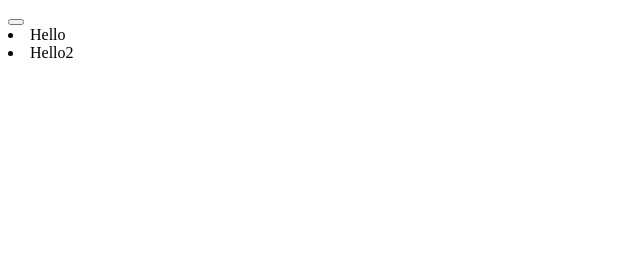
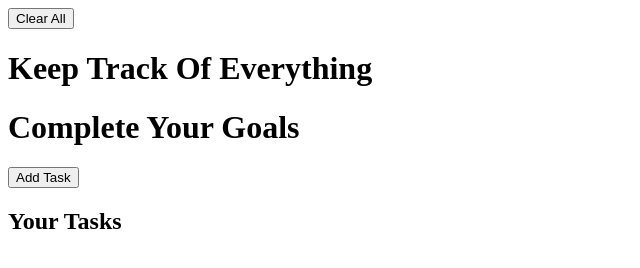
Before and after one commit to Trent1444/Task-Tracker-Javascript, a plain HTML site: page index.html in a window 1280 px wide. Shown: the whole page, without its empty margins (0-640 px from the left). Drawn offline with Linux system fonts and the light colour scheme.

Commit message:
redesigned structure and of project'

```diff
--- a/index.html
+++ b/index.html
@@ -4,20 +4,20 @@
     <meta charset="UTF-8" />
     <meta http-equiv="X-UA-Compatible" content="IE=edge" />
     <meta name="viewport" content="width=device-width, initial-scale=1.0" />
-    <title>Trent's Todo</title>
+    <title>Your List Of Items To Do</title>
   </head>
   <body>
-    <nav>
-      <button></button>
-    </nav>
-    <main>
-      <div class="addTask">
-        <li>Hello</li>
-        <li>Hello2</li>
-      </div>
-    </main>
-    <footer>
-      <h2></h2>
-    </footer>
+    <header>
+      <button>Clear All</button>
+      <h1>Keep Track Of Everything</h1>
+      <h1>Complete Your Goals</h1>
+      <button>Add Task</button>
+    </header>
+    <section class="sidebar">
+      <h2 class="sidebarTitle">Your Tasks</h2>
+    </section>
+    <!-- Where todo items cards will go -->
+    <main class="taskCard"></main>
+    <script src="createCard.js"></script>
   </body>
 </html>
```
Also changed, not shown: createCard.js (added), script.js (deleted).
